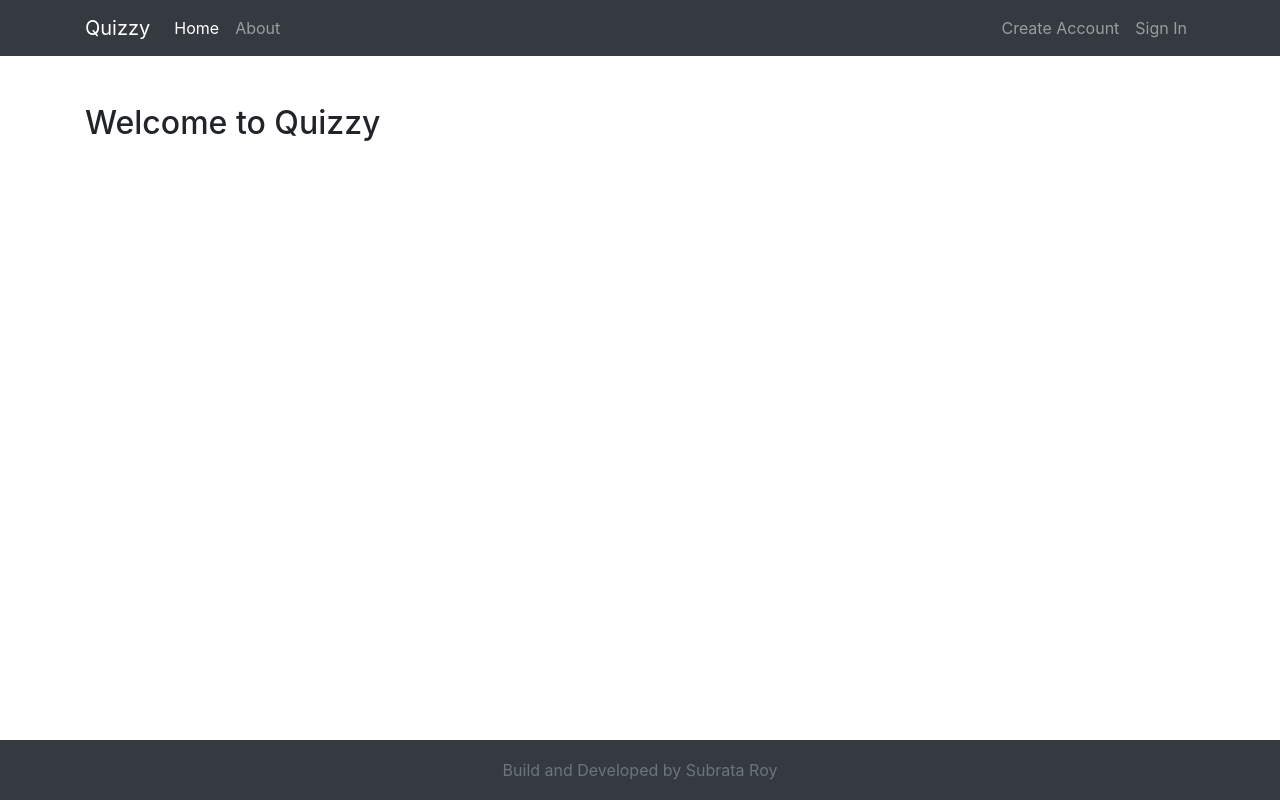
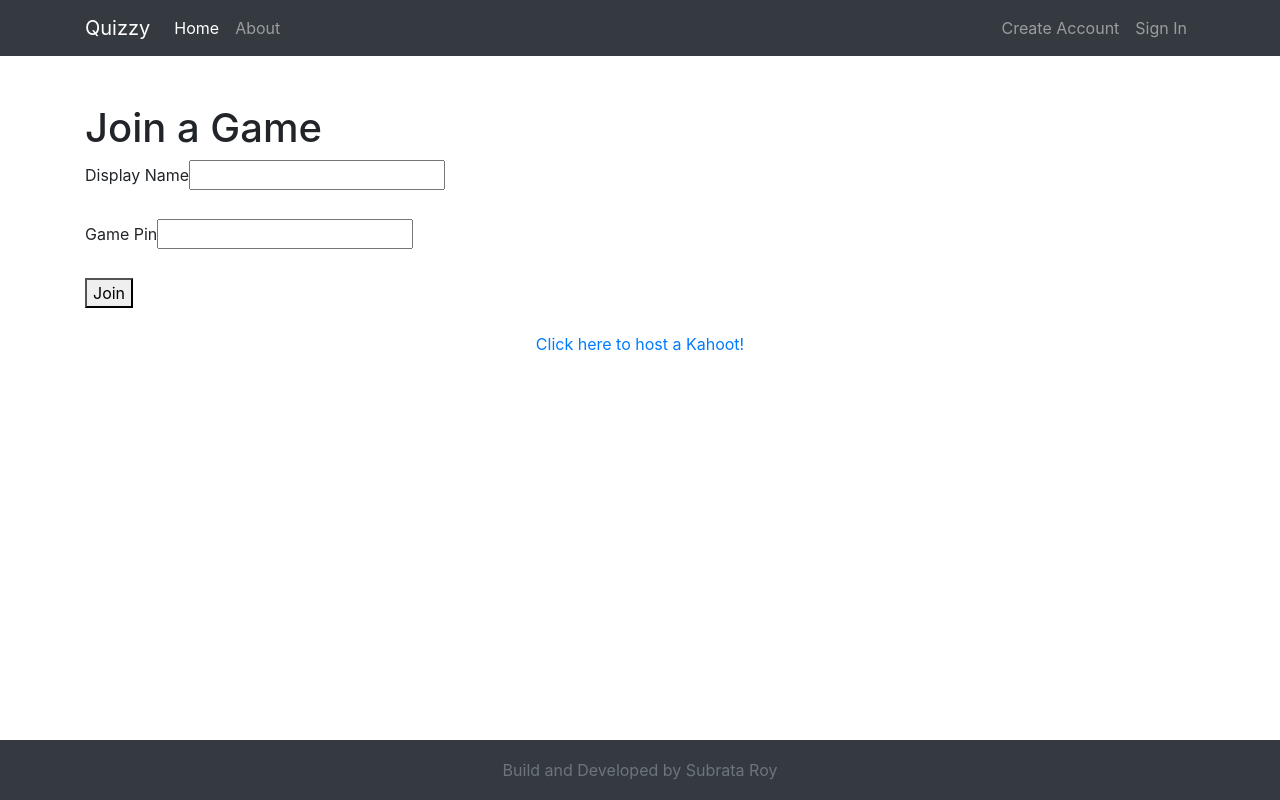
Before and after one commit to subrataroy321/quizzy, a React (Create React App) app in the folder frontend/: page / in a window 1280 px wide. Built offline with nearby package versions, Linux system fonts and the light colour scheme; no server answers.

Commit message:
[welcome] add form-field for user joining and creat a Welcome.css file for styling it

```diff
--- a/frontend/src/components/Welcome.js
+++ b/frontend/src/components/Welcome.js
@@ -1,9 +1,27 @@
 import React from "react"
+import './Welcome.css'
 
-const Welcome = (props) => {
+const Welcome = () => {
   return (
     <div>
-      <h2>Welcome to Quizzy</h2>
+      <h1 id = "title">Join a Game</h1>
+        <form action="player/">
+          <div className="form-field">
+              <label id = "label">Display Name</label>
+              <input id = "name" type = "text" name="name" />
+          </div>
+          <br/>
+          <div className="form-field">
+              <label id = "label">Game Pin</label>
+              <input id = "pin" type="number" name="pin"/>
+          </div>
+          <br/>
+          <div className="form-field">
+              <button id = "joinButton">Join</button>
+          </div>
+        </form>
+        <br/>
+        <center><a href = "/profile/create/" id = "host">Click here to host a Kahoot!</a></center>
     </div>
   )
 }
```
Also changed, not shown: frontend/src/components/Welcome.css (added).
